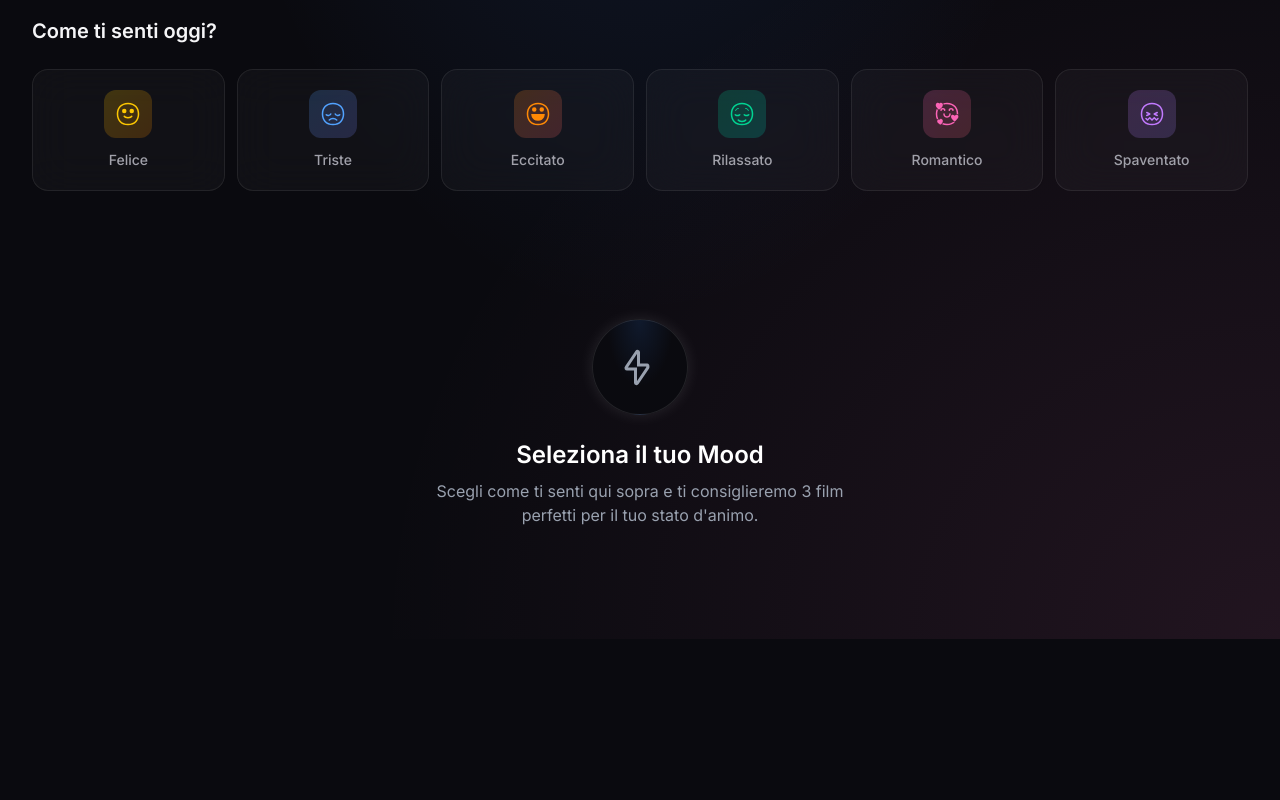
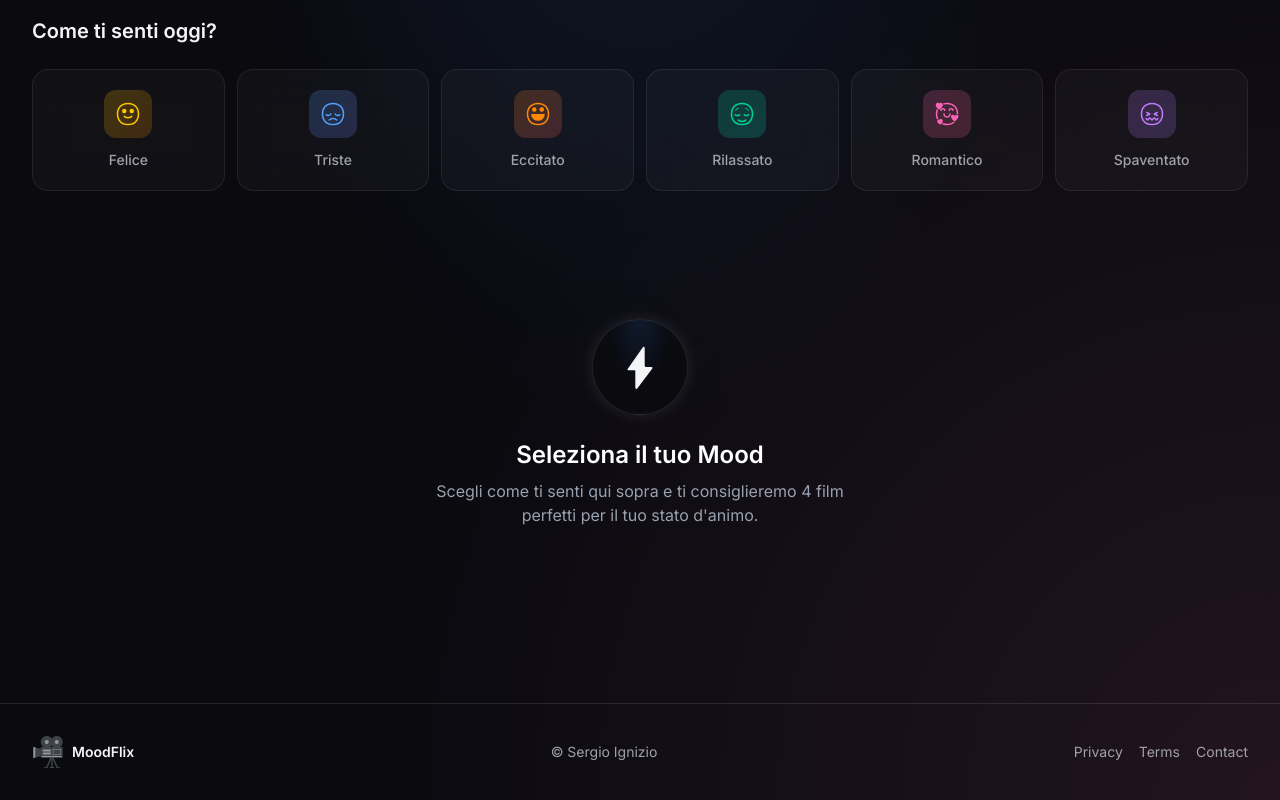
Before and after one commit to SerKasai/mood-based-movie-selector, a React (Vite) app: page / in a window 1280 px wide. Shown: the part 463-1263 px from the top of the page. Before the commit the page ends 1102 px from the top, so only its background shows below. Built offline with nearby package versions, Linux system fonts and the light colour scheme.

Commit message:
add button random movies and correct icon bug

```diff
--- a/src/App.tsx
+++ b/src/App.tsx
@@ -45,6 +45,43 @@ function App() {
           <MovieGrid selectedGenreId={selectedMood} />
         </section>
       </main>
+      <footer className="border-t border-border mt-16">
+        <div className="max-w-7xl mx-auto px-4 sm:px-6 lg:px-8 py-8">
+          <div className="flex flex-col md:flex-row items-center justify-between gap-4">
+            <div className="flex items-center gap-2">
+              <div className="w-8 h-8 rounded-lg bg-gradient-to-br flex items-center justify-center">
+                <img src="/emojione--movie-camera.png" alt="icon-camera" />
+              </div>
+              <span className="text-sm font-semibold text-foreground">
+                MoodFlix
+              </span>
+            </div>
+            <p className="text-sm text-muted-foreground">
+              &copy; Sergio Ignizio
+            </p>
+            <div className="flex items-center gap-4">
+              <a
+                href="#"
+                className="text-sm text-muted-foreground hover:text-foreground transition-colors"
+              >
+                Privacy
+              </a>
+              <a
+                href="#"
+                className="text-sm text-muted-foreground hover:text-foreground transition-colors"
+              >
+                Terms
+              </a>
+              <a
+                href="#"
+                className="text-sm text-muted-foreground hover:text-foreground transition-colors"
+              >
+                Contact
+              </a>
+            </div>
+          </div>
+        </div>
+      </footer>
     </div>
   );
 }
--- a/src/components/Header.tsx
+++ b/src/components/Header.tsx
@@ -5,7 +5,7 @@ export default function Header() {
         <div className="flex items-center justify-between h-16">
           <div className="flex items-center gap-3">
             <div className="w-10 h-10 rounded-xl flex items-center justify-center cursor-pointer">
-              <img src="/public/emojione--movie-camera.png" alt="icon-camera" />
+              <img src="/emojione--movie-camera.png" alt="icon-camera" />
             </div>
             <span className="text-xl font-bold text-foreground">MoodFlix</span>
           </div>
--- a/src/components/MovieGrid.tsx
+++ b/src/components/MovieGrid.tsx
@@ -22,6 +22,7 @@ export default function MovieGrid({ selectedGenreId }: MovieGridProps) {
   const [movies, setMovies] = useState<Movie[]>([]);
   const [isLoading, setIsLoading] = useState(false);
   const [error, setError] = useState<string | null>(null);
+  const [refreshKey, setRefreshKey] = useState(0);
 
   useEffect(() => {
     if (!selectedGenreId) {
@@ -42,11 +43,15 @@ export default function MovieGrid({ selectedGenreId }: MovieGridProps) {
               language: "it-IT",
               include_adult: false,
               include_video: false,
-              page: 1,
+              page: Math.floor(Math.random() * 10) + 1,
               sort_by: "popularity.desc",
               with_genres: selectedGenreId,
             },
           },
+        );
+
+        const shuffledResults = response.data.results.sort(
+          () => 0.5 - Math.random(),
         );
 
         window.scrollTo({ top: 500, behavior: "smooth" });
@@ -91,27 +96,29 @@ export default function MovieGrid({ selectedGenreId }: MovieGridProps) {
     };
 
     fetchMovies();
-  }, [selectedGenreId]);
+  }, [selectedGenreId, refreshKey]);
 
   if (!selectedGenreId) {
     return (
       <div className="flex flex-col items-center justify-center py-20 text-center animate-in fade-in duration-700">
         <div className="w-24 h-24 rounded-full glass flex items-center justify-center mb-6 bg-white/5 border border-white/10 shadow-[0_0_15px_rgba(255,255,255,0.1)]">
           <svg
-            className="w-12 h-12 text-gray-400"
-            viewBox="0 0 24 24"
-            fill="none"
-            stroke="currentColor"
-            strokeWidth="1.5"
+            xmlns="http://www.w3.org/2000/svg"
+            width="50px"
+            height="50px"
+            viewBox="0 0 32 32"
           >
-            <path d="M15.91 11.72a.5.5 0 0 1 0 .56l-5.25 7.83a.5.5 0 0 1-.91-.28V13H5.5a.5.5 0 0 1-.41-.79l5.25-7.83a.5.5 0 0 1 .91.28V11h4.25a.5.5 0 0 1 .41.72z" />
+            <path
+              fill="currentColor"
+              d="m17.831 3.306l-9.726 13.9c-.26.37-.045.794.395.794h4c.35 0 .5.14.5.5v10.763c0 .71.86 1.02 1.27.45l9.618-12.828c.27-.37.052-.885-.388-.885H20c-.5 0-1-.5-1-1V3.5c0-.5-.76-.774-1.169-.194"
+            />
           </svg>
         </div>
         <h3 className="text-2xl font-semibold text-white mb-2">
           Seleziona il tuo Mood
         </h3>
         <p className="text-gray-400 max-w-md">
-          Scegli come ti senti qui sopra e ti consiglieremo 3 film perfetti per
+          Scegli come ti senti qui sopra e ti consiglieremo 4 film perfetti per
           il tuo stato d'animo.
         </p>
       </div>
@@ -190,6 +197,25 @@ export default function MovieGrid({ selectedGenreId }: MovieGridProps) {
           <MovieCard key={movie.id} movie={movie} index={index} />
         ))}
       </div>
+      <button
+        onClick={() => setRefreshKey((prev) => prev + 1)}
+        className="mt-8 mb-12 px-6 py-3 bg-white/10 hover:bg-white/20 border border-white/10 text-white rounded-full font-medium transition-all duration-300 flex items-center justify-self-center gap-2 group hover:shadow-[0_0_20px_rgba(255,255,255,0.1)]"
+      >
+        <svg
+          className="w-5 h-5 group-hover:rotate-180 transition-transform duration-500"
+          fill="none"
+          viewBox="0 0 24 24"
+          stroke="currentColor"
+        >
+          <path
+            strokeLinecap="round"
+            strokeLinejoin="round"
+            strokeWidth={2}
+            d="M4 4v5h.582m15.356 2A8.001 8.001 0 004.582 9m0 0H9m11 11v-5h-.581m0 0a8.003 8.003 0 01-15.357-2m15.357 2H15"
+          />
+        </svg>
+        Mostrami altri film
+      </button>
     </div>
   );
 }
```
